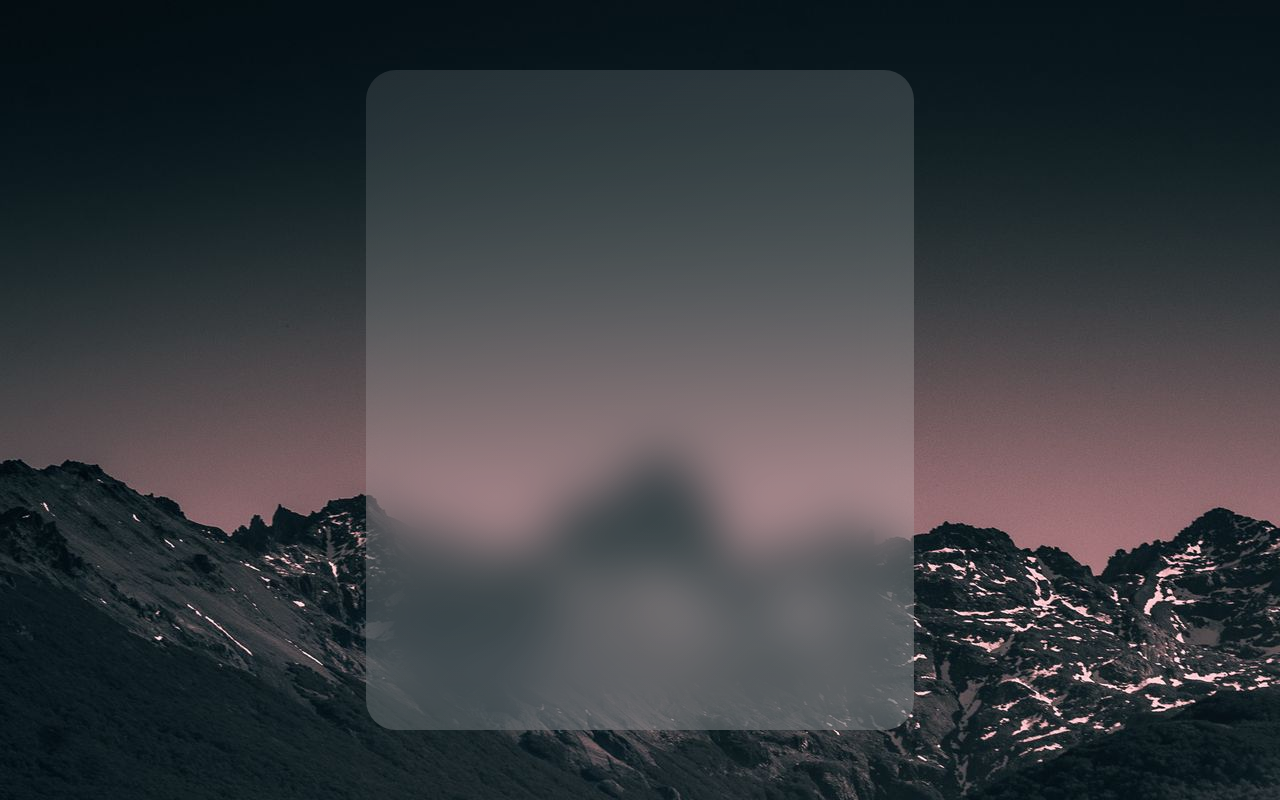
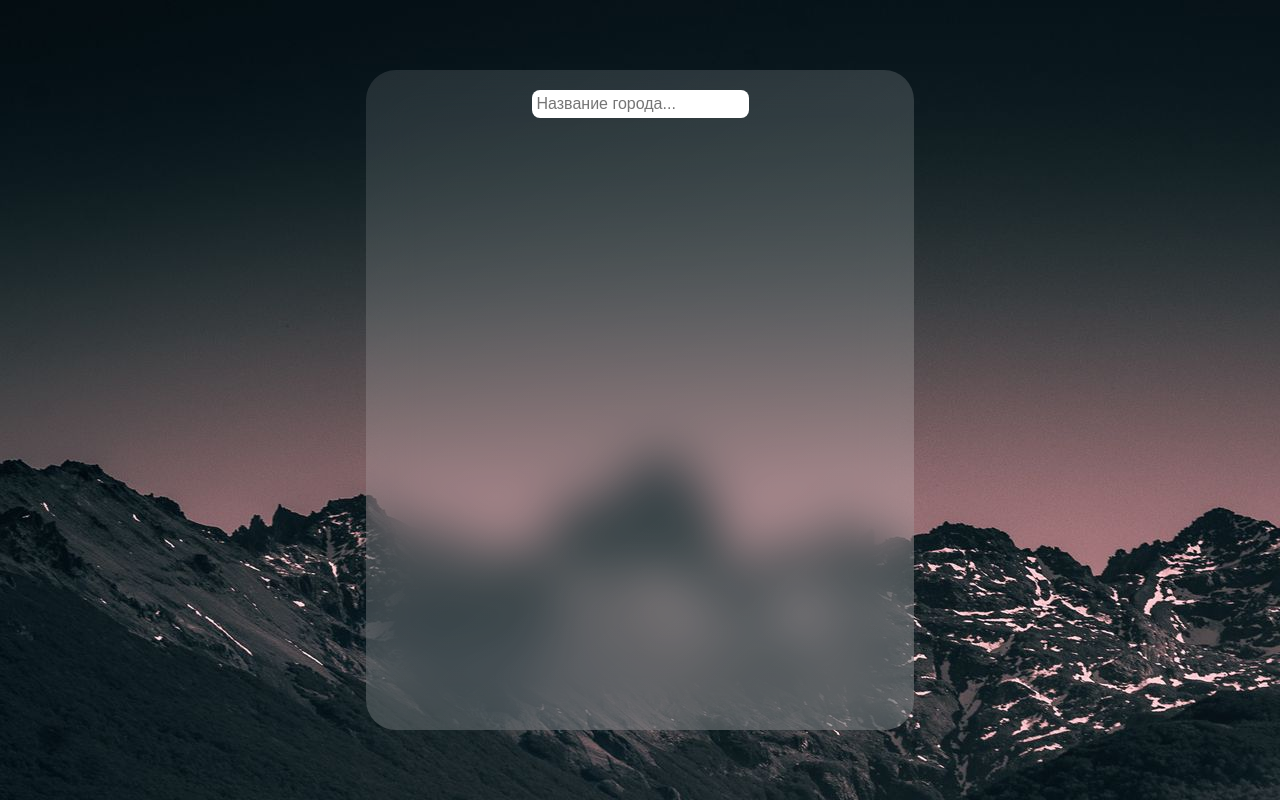
Before and after one commit to Scat55/weatherApp, a Nuxt app: page / in a window 1280 px wide. Built offline with nearby package versions, Linux system fonts and the light colour scheme.

Commit message:
feat: create input component

```diff
--- /dev/null
+++ b/components/input/index.ts
@@ -0,0 +1 @@
+export { default as Input } from './ui.vue';
--- /dev/null
+++ b/components/input/ui.vue
@@ -0,0 +1,27 @@
+<script setup lang="ts"></script>
+
+<template>
+  <div class="input">
+    <input class="input__main" type="text" placeholder="Название города..." />
+  </div>
+</template>
+
+<style scoped lang="scss">
+.input {
+  width: 100%;
+  display: flex;
+  align-items: center;
+  justify-content: center;
+
+  &__main {
+    padding: 5px;
+    border-radius: 8px;
+    border: none;
+    outline: none;
+
+    &:focus {
+      box-shadow: 0 0 5px 2px #85656a;
+    }
+  }
+}
+</style>
--- a/components/main-window/ui.vue
+++ b/components/main-window/ui.vue
@@ -1,7 +1,9 @@
 <script setup lang="ts"></script>
 
 <template>
-  <div class="main-window"></div>
+  <div class="main-window">
+    <InputUi />
+  </div>
 </template>
 
 <style scoped lang="scss">
```
